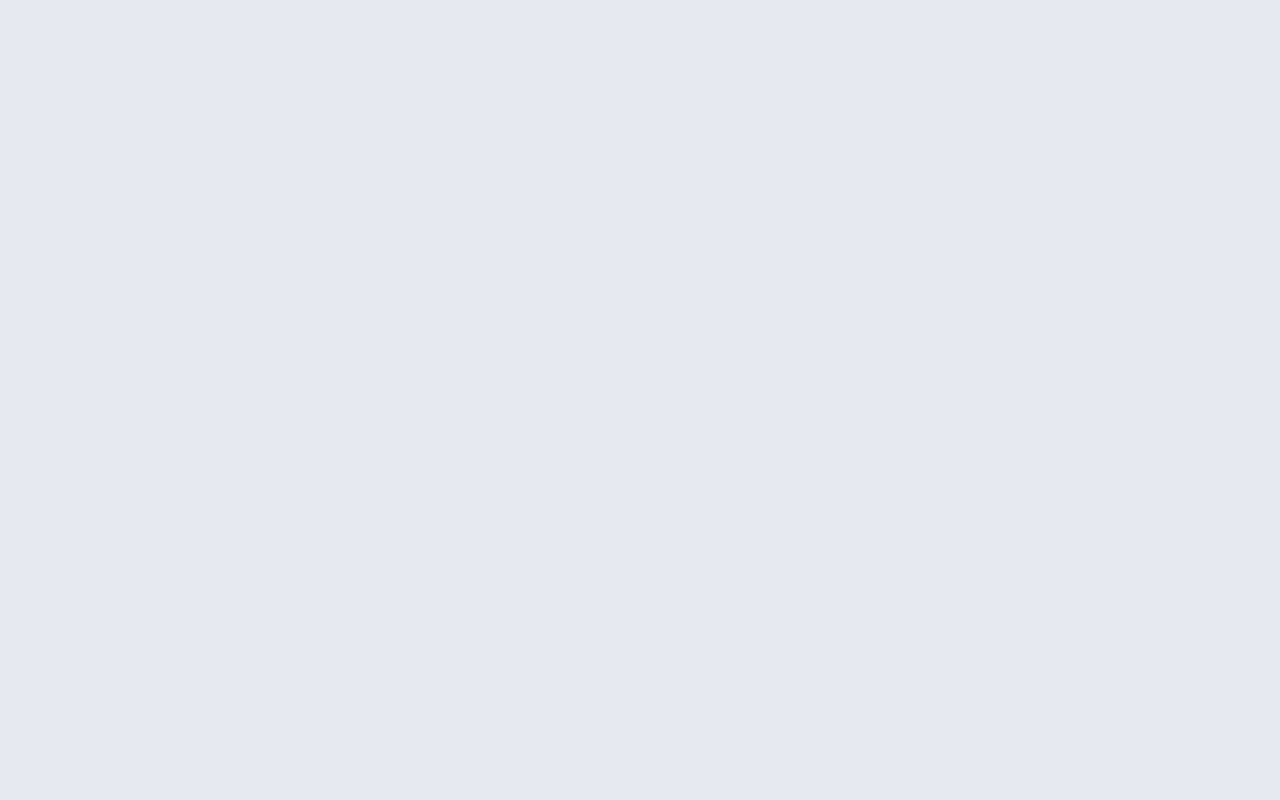
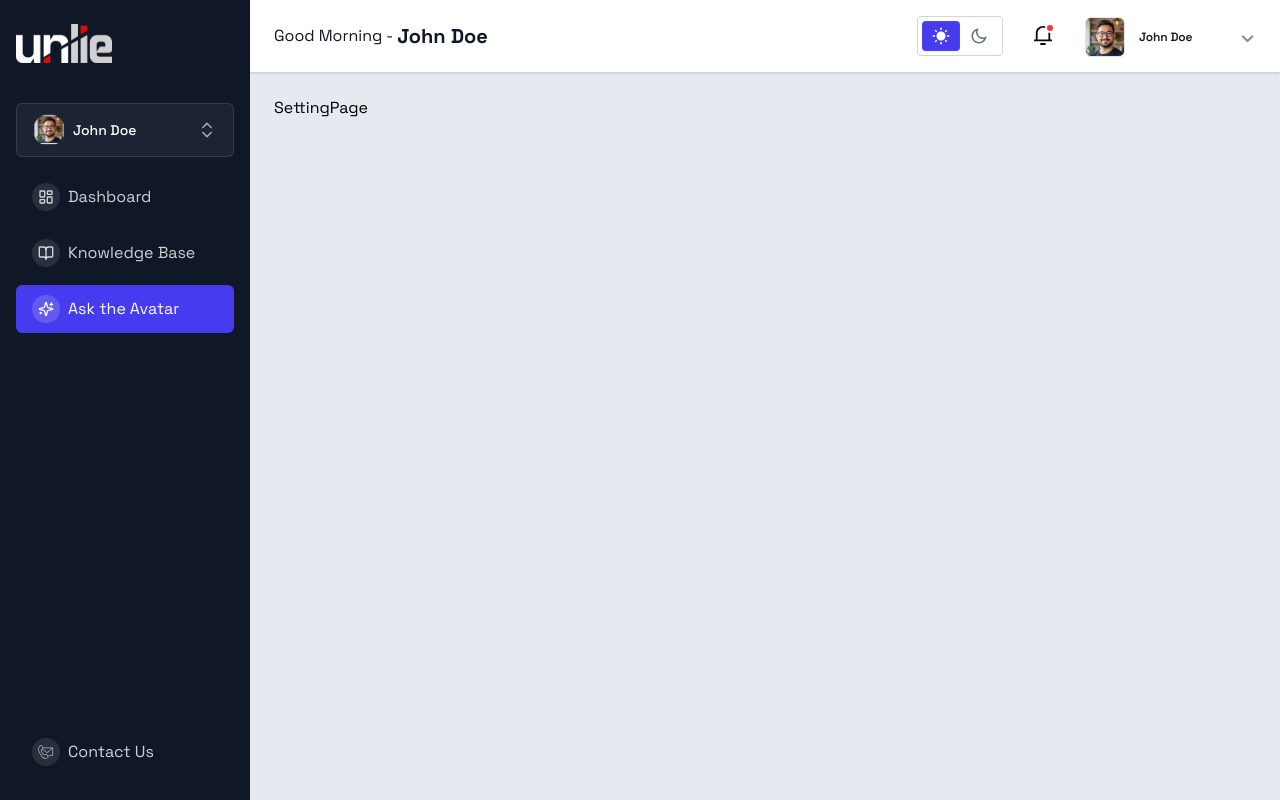
Before and after one commit to nur-it/react-un-lion-dashboard, a React (Vite) app: page /setting in a window 1280 px wide. Before the commit this address had no page. Built offline with nearby package versions, Linux system fonts and the light colour scheme.

Commit message:
setting page start

```diff
--- /dev/null
+++ b/src/app/setting.jsx
@@ -0,0 +1,10 @@
+
+const SettingPage = () => {
+  return (
+    <div>
+      SettingPage
+    </div>
+  );
+};
+
+export default SettingPage;
--- a/src/components/shared/PageHeading.jsx
+++ b/src/components/shared/PageHeading.jsx
@@ -1,13 +1,16 @@
 import { MdChevronRight } from "react-icons/md";
 import { RiHome2Line } from "react-icons/ri";
+import { Link } from "react-router";
 const PageHeading = ({ page_name }) => {
   return (
     <div className="space-y-2">
       <h4 className="text-lg font-bold text-secondary_main dark:text-white sm:text-2xl">
         {page_name}
       </h4>
-      <div className="text-gray600 flex items-center gap-1 dark:text-text_disable">
-        <RiHome2Line size={20} />
+      <div className="flex items-center gap-1 text-gray600 dark:text-text_disable">
+        <Link to={"/"}>
+          <RiHome2Line size={20} />
+        </Link>
         <MdChevronRight size={20} />
         <p className="text-sm">John Due</p>
       </div>
--- a/src/data/sidebar.data.js
+++ b/src/data/sidebar.data.js
@@ -12,7 +12,7 @@ export const menuItems = {
     },
     {
       label: "Ask the Avatar",
-      href: "/ask-avatar",
+      href: "/setting",
       icon: StarsIcon,
       notify: 4,
     },
--- a/src/routes/index.jsx
+++ b/src/routes/index.jsx
@@ -1,5 +1,6 @@
 import HomePage from "@/app/home";
 import KnowledgeBasePage from "@/app/knowledge-base";
+import SettingPage from "@/app/setting";
 import RootLayout from "@/layouts/root-layout";
 import { BrowserRouter, Route, Routes } from "react-router";
 
@@ -11,6 +12,7 @@ const RouterProvider = () => {
         <Route element={<RootLayout />}>
           <Route index element={<HomePage />} />
           <Route path="knowledge-base" element={<KnowledgeBasePage />} />
+          <Route path="setting" element={<SettingPage />} />
         </Route>
       </Routes>
     </BrowserRouter>
```
